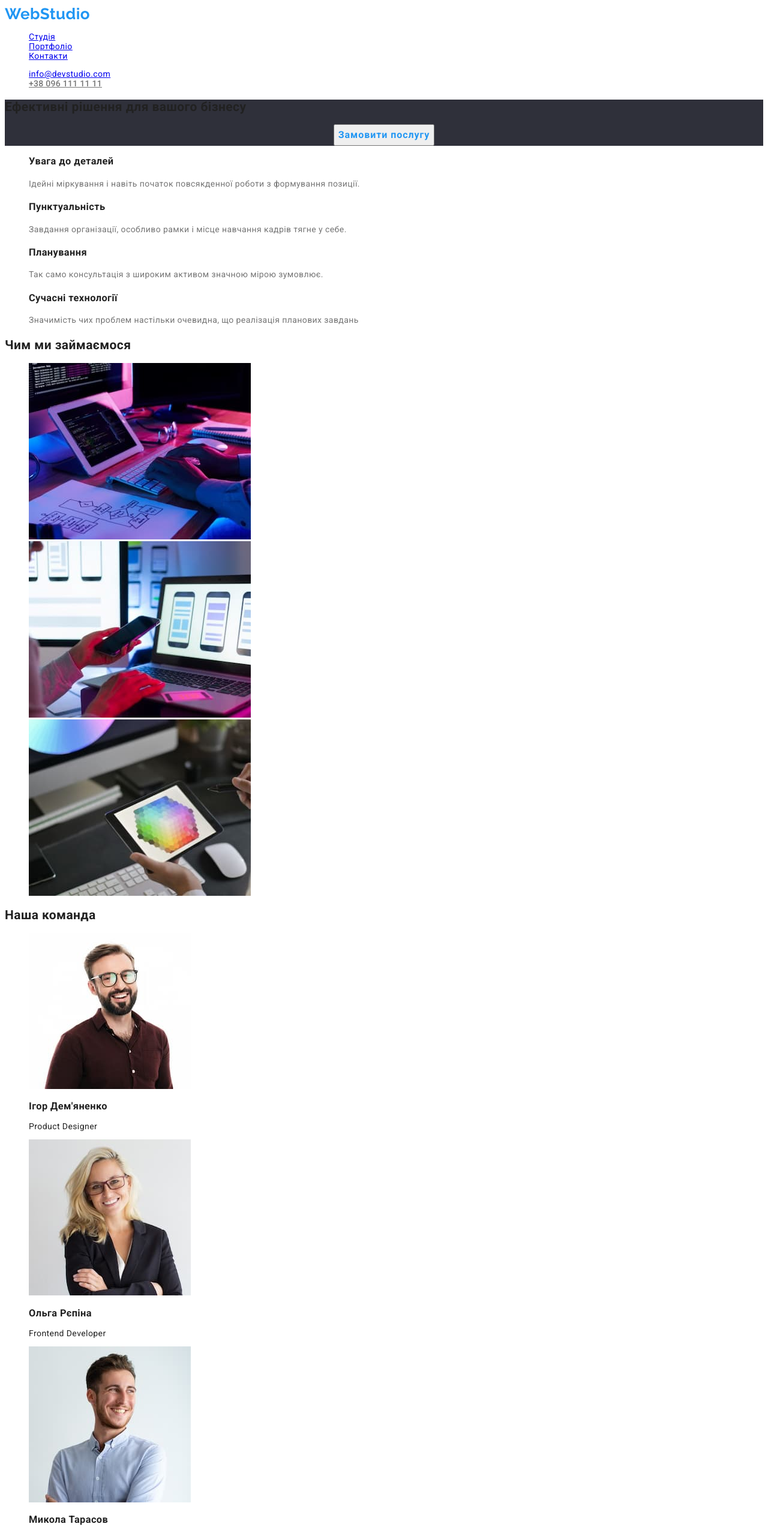
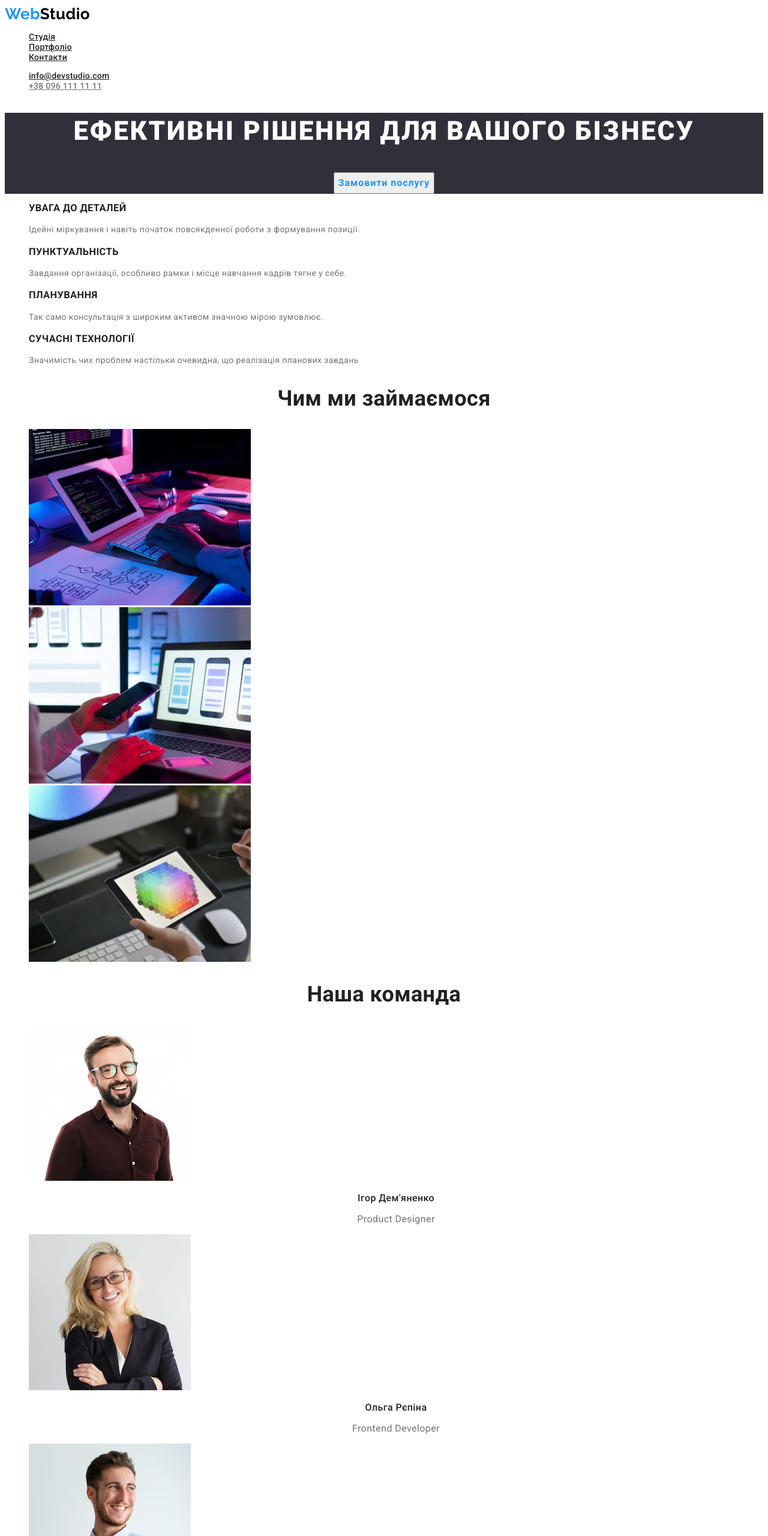
Before and after one commit to MartyniukOleg91/goit-markup-hw-02, a plain HTML site: page index.html in a window 1280 px wide. Shown: the top 2560 px of the page at 60% size. Drawn offline with Linux system fonts and the light colour scheme.

Commit message:
Update index.html

```diff
--- a/index.html
+++ b/index.html
@@ -18,16 +18,16 @@
   <!-- Хедер сторінки -->
     <header>
       <nav>
-        <a href="./index.html" class="logo_header">Web<span class="logo_black_part">Studio</span></a>
+        <a href="./index.html" class="logo_header">Web<span class="link">Studio</span></a>
         <span  class="nav_heder">
         <ul>
-          <li><a href="./index.html" class="link">Студія</a></li>
-          <li><a href="portfolio.html" class="link">Портфоліо</a></li>
-          <li><a href="./index.html" class="link">Контакти</a></li>
+          <li><a href="./index.html" class="nav_link">Студія</a></li>
+          <li><a href="portfolio.html" class="nav_link">Портфоліо</a></li>
+          <li><a href="./index.html" class="nav_link">Контакти</a></li>
         </ul>
       </nav>
       <ul>
-        <li><a href="mailto:info@devstudio.com" class="link">info@devstudio.com</a></li>
+        <li><a href="mailto:info@devstudio.com" class="nav_link">info@devstudio.com</a></li>
         <li><a href="tel:+380961111111" class="link_tel">+38 096 111 11 11</a></li>
       </ul></span>
     </header>
@@ -35,7 +35,7 @@
     <!-- Сірий блок -->
     <main>
       <section>
-        <div class="center_text" ><h1>Ефективні рішення для вашого бізнесу</h1>
+        <div class="center_text" ><h1 class="hiro_titel">Ефективні рішення для вашого бізнесу</h1>
        <button type="button" class="button">Замовити послугу</button></div>
       </section>
 
@@ -44,27 +44,27 @@
         <h2 class="benefits">переваги</h2>
         <ul>
           <li>
-            <h3 class="benefits_list">Увага до деталей</h3>
+            <h3 class="benefits_title">Увага до деталей</h3>
             <p class="benefits_detal">
               Ідейні міркування і навіть початок повсякденної роботи з
               формування позиції.
             </p>
           </li>
           <li>
-            <h3 class="benefits_list">Пунктуальність</h3>
+            <h3 class="benefits_title">Пунктуальність</h3>
             <p class="benefits_detal">
               Завдання організації, особливо рамки і місце навчання кадрів тягне
               у себе.
             </p>
           </li>
           <li>
-            <h3 class="benefits_list">Планування</h3>
+            <h3 class="benefits_title">Планування</h3>
             <p class="benefits_detal">
               Так само консультація з широким активом значною мірою зумовлює.
             </p>
           </li>
           <li>
-            <h3 class="benefits_list">Сучасні технології</h3>
+            <h3 class="benefits_title">Сучасні технології</h3>
             <p class="benefits_detal">
               Значимість чих проблем настільки очевидна, що реалізація планових
               завдань
@@ -75,7 +75,7 @@
 
       <!-- чим займається -->
       <section>
-        <h2>Чим ми займаємося</h2>
+        <h2 class="section_title">Чим ми займаємося</h2>
         <ul>
           <li>
             <img
@@ -106,7 +106,7 @@
 
       <!-- фото команди -->
       <section>
-        <h2>Наша команда</h2>
+        <h2 class="section_title">Наша команда</h2>
         <ul>
           <li>
             <img
@@ -114,8 +114,8 @@
               alt="Фото Ігора Дем'яненка"
               width="270"
               height="260" />
-            <h3 class="name_person">Ігор Дем'яненко</h3>
-            <p class="position_person">Product Designer</p>
+            <h3 class="team_name">Ігор Дем'яненко</h3>
+            <p class="team_position">Product Designer</p>
           </li>
 
           <li>
@@ -124,8 +124,8 @@
               alt="Фото Ольги Рєпіної"
               width="270"
               height="260" />
-            <h3 class="name_person">Ольга Рєпіна</h3>
-            <p class="position_person">Frontend Developer</p>
+            <h3 class="team_name">Ольга Рєпіна</h3>
+            <p class="team_position">Frontend Developer</p>
           </li>
 
           <li>
@@ -134,8 +134,8 @@
               alt="Фото Миколи Тарасова"
               width="270"
               height="260" />
-            <h3 class="name_person">Микола Тарасов</h3>
-            <p class="position_person">Marketing</p>
+            <h3 class="team_name">Микола Тарасов</h3>
+            <p class="team_position">Marketing</p>
           </li>
 
           <li>
@@ -144,8 +144,8 @@
               alt="Фото Михайла Єрмакова"
               width="270"
               height="260" />
-            <h3 class="name_person">Михайло Єрмаков</h3>
-            <p class="position_person">UI Designer</p>
+            <h3 class="team_name">Михайло Єрмаков</h3>
+            <p class="team_position">UI Designer</p>
           </li>
         </ul>
       </section>
@@ -157,9 +157,9 @@
 
       <address>
         <ul>
-          <li><a href="" class="link">м. Київ пр-т Лесі Українки, 26</a></li>
-          <li><a href="mailto:info@devstudio.com" class="link">info@devstudio.com</a></li>
-          <li><a href="tel:+380961111111" class="link_tel">+38 096 111 11 11</a></li>
+          <li><a href="" class="footer_link">м. Київ пр-т Лесі Українки, 26</a></li>
+          <li><a href="mailto:info@devstudio.com" class="footer_link_mail">info@devstudio.com</a></li>
+          <li><a href="tel:+380961111111" class="footer_link_tel">+38 096 111 11 11</a></li>
         </ul>
       </address>
     </footer>
```
